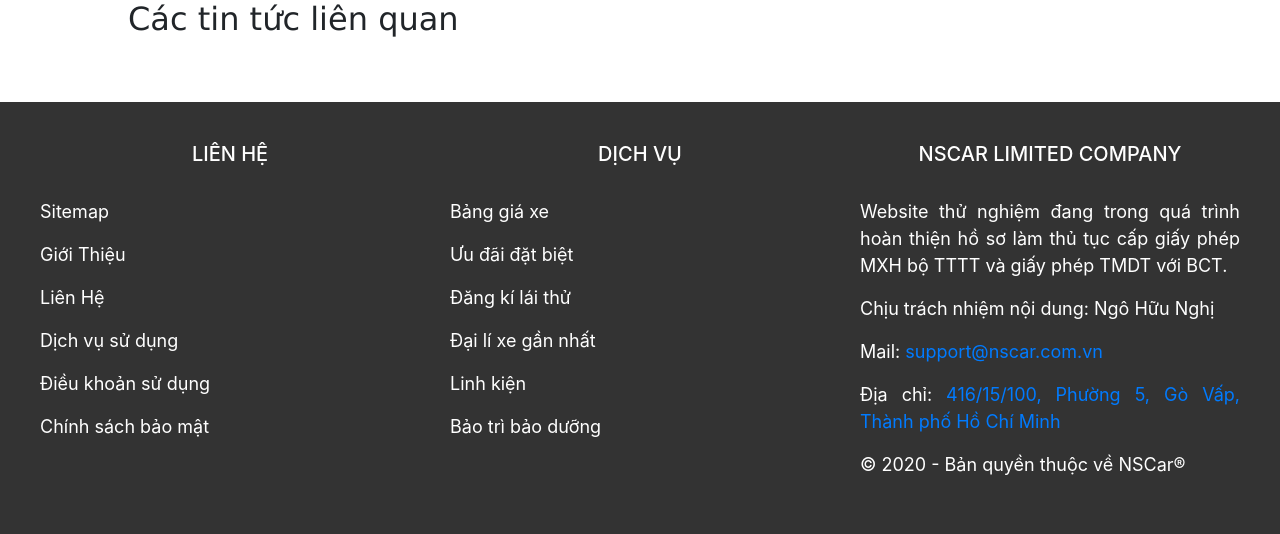
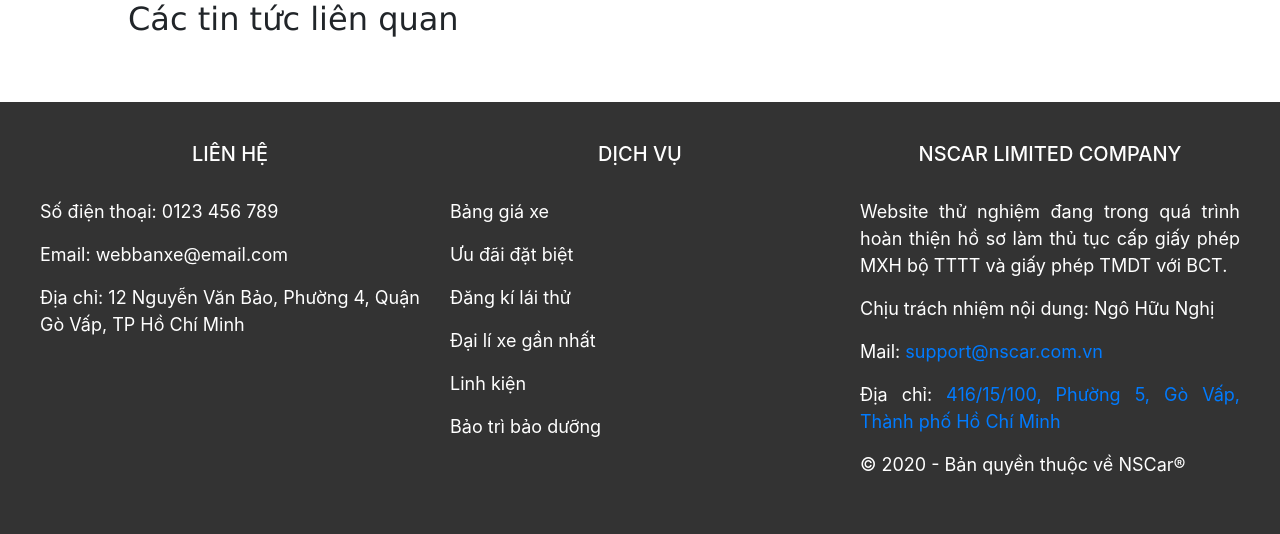
Before and after one commit to trongnghia1123/22_Eshop, a Django app: page / in a window 1280 px wide. Shown: the part 634-1168 px from the top of the page. Run offline with Django 5.2, Linux system fonts and the light colour scheme; data comes from the database, SQL or seed files in the repository; both versions use the stored data as it was after the commit; some libraries are stand-ins or nearby versions.

Commit message:
fix liên hệ, mới cập nhật
sửa lại thông tin liên hệ và hàm mới cập nhật

```diff
--- a/22_WebBanXe(Eshop)/src/vehicle_web/home/static/js/vehicle_detail.js
+++ b/22_WebBanXe(Eshop)/src/vehicle_web/home/static/js/vehicle_detail.js
@@ -129,3 +129,20 @@ function addToCart(productId) {
         }
     });
 }
+
+function loadNewVehicles() {
+    fetch("/api/vehicles/")
+        .then(response => {
+            if (!response.ok) {
+                throw new Error('Network response was not ok');
+            }
+            return response.json();
+        })
+        .then(vehicles => {
+            showFilteredProducts(vehicles);
+        })
+        .catch(error => {
+            console.error('Error:', error);
+            // Handle error, show message to the user if needed
+        });
+}
--- a/22_WebBanXe(Eshop)/src/vehicle_web/home/templates/home/base.html
+++ b/22_WebBanXe(Eshop)/src/vehicle_web/home/templates/home/base.html
@@ -83,7 +83,7 @@
               </div>
             </li>
             <li>
-              <a href="#">
+              <a href="#"  id="load-new-vehicles" onclick="loadNewVehicles(); return false;">
                 Mới cập nhật
                 <img style="width: 2rem; height: 2rem; float: right; padding-left: 0.25rem" src="{% static 'images/new.jpg.gif' %}" alt="" />
               </a>
@@ -153,12 +153,9 @@
       <div class="row">
         <div class="col-sm-4">
           <h5 class="about">Liên Hệ</h5>
-          <p>Sitemap</p>
-          <p>Giới Thiệu</p>
-          <p>Liên Hệ</p>
-          <p>Dịch vụ sử dụng</p>
-          <p>Điều khoản sử dụng</p>
-          <p>Chính sách bảo mật</p>
+          <p>Số điện thoại: 0123 456 789</p>
+          <p>Email: webbanxe@email.com</p>
+          <p>Địa chỉ: 12 Nguyễn Văn Bảo, Phường 4, Quận Gò Vấp, TP Hồ Chí Minh</p>
         </div>
         <div class="col-sm-4">
           <h5 class="about">Dịch Vụ</h5>
@@ -208,6 +205,10 @@
             })
         }, 2000) // 5 giây
       })
+      document.getElementById('load-new-vehicles').addEventListener('click', function(event) {
+        event.preventDefault();
+        loadNewVehicles();
+      });
     </script>
   </body>
 </html>
--- a/22_WebBanXe(Eshop)/src/vehicle_web/vehicle/urls.py
+++ b/22_WebBanXe(Eshop)/src/vehicle_web/vehicle/urls.py
@@ -10,4 +10,5 @@ router.register(r'vehicle-details', VehicleDetailViewSet)
 urlpatterns = [
     path('', include(router.urls)),
     path('vehicle/<int:vehicle_id>/', views.vehicle_detail, name='vehicle-detail'),
+    path('load-new-vehicles/', views.load_new_vehicles, name='load-new-vehicles'),
 ]
```
Also changed, not shown: 22_WebBanXe(Eshop)/src/vehicle_web/vehicle/views.py (+23 -0 lines), 22_WebBanXe(Eshop)/src/vehicle_web/db.sqlite3.
